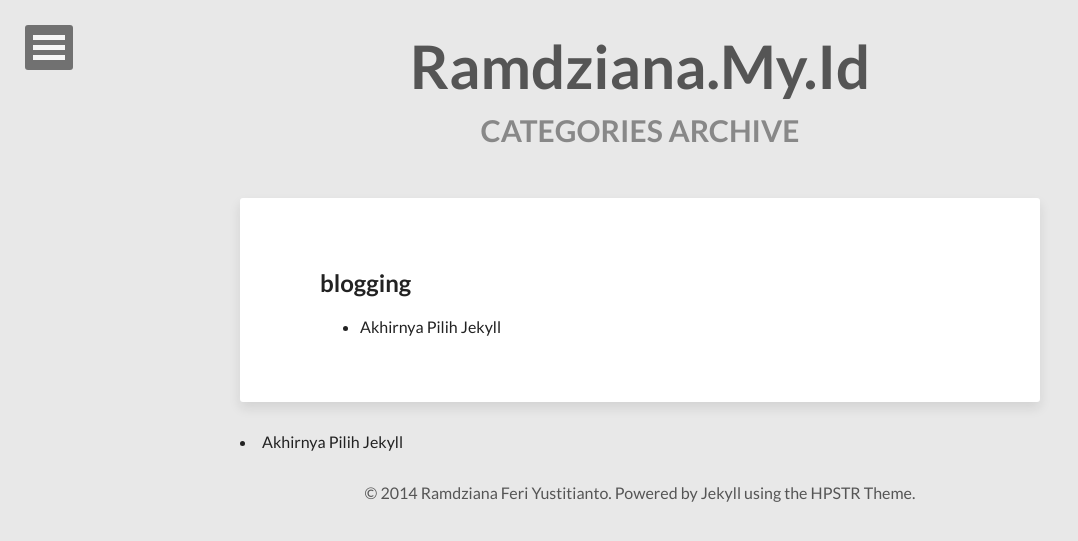
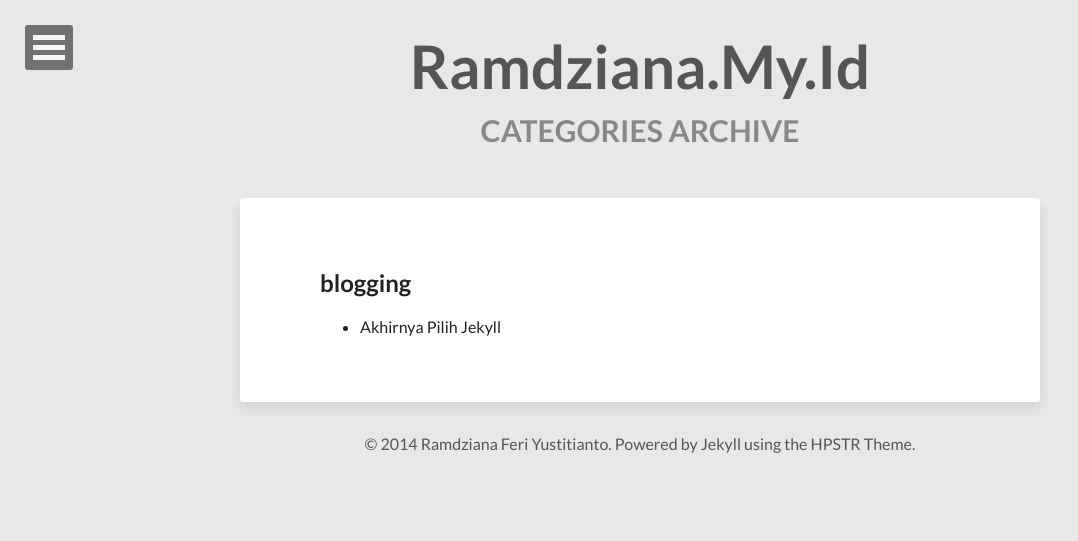
Before and after one commit to rafeyu/rafeyu.github.io, a Jekyll site: the page built from categories.html, in a window 1280 px wide. Shown: the top 541 px of the page, without its empty margins (0-1078 px from the left). Built offline with Jekyll 4.4.1, drawn with Linux system fonts in a browser that asks for light colours; nearby versions of some CDN libraries; part of the change alters nothing that is shown.

Commit message:
add categories

```diff
--- a/_includes/navigation.html
+++ b/_includes/navigation.html
@@ -48,6 +48,7 @@
 			<ul class="dl-submenu">
 				<li><a href="{{ site.url }}/posts/">All Posts</a></li>
 				<li><a href="{{ site.url }}/tags/">All Tags</a></li>
+				<li><a href="{{ site.url }}/categories/">All Categories</a></li>
 			</ul>
 		</li>
 		{% for link in site.links %}<li>{% if link.external %}<a href="{{ link.url }}">{{ link.title }}</a>{% else %}<a href="{{ site.url }}{{ link.url }}">{{ link.title }}</a>{% endif %}</li>{% endfor %}
--- a/categories.html
+++ b/categories.html
@@ -5,6 +5,7 @@ title: Categories Archive
 description: "An archive of posts sorted by 'category'."
 category: category
 ---
+
 <ul class="entry-meta inline-list">
 {% assign catagories_list = site.categories %}
   {% if categories_list.first[0] == null %}
@@ -36,7 +37,3 @@ category: category
 		</ul>
 	</article>
 {% endfor %}
-
-{% for post in site.categories['blogging'] %}
-    <li>{{ post.title }}</li>
-{% endfor %}
```
